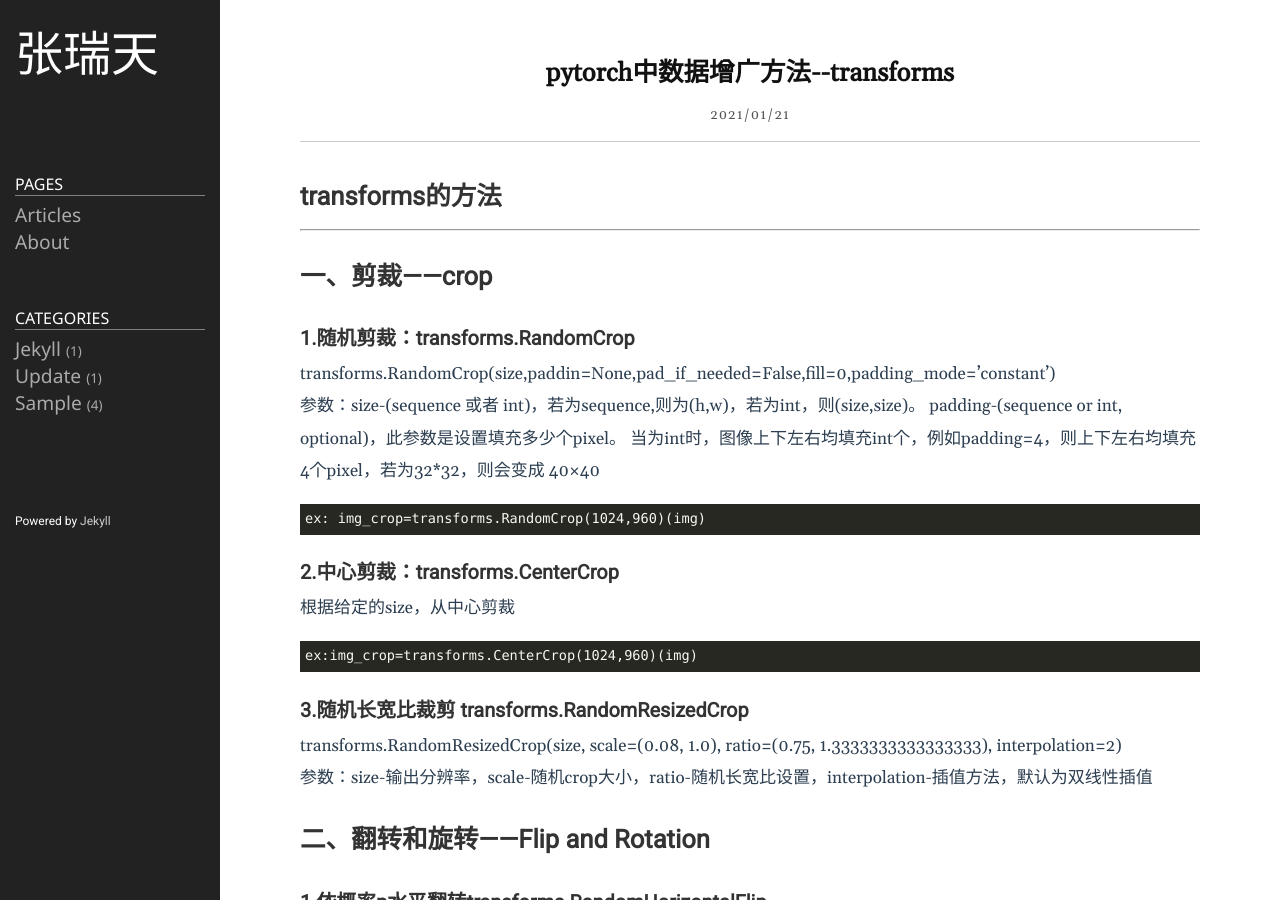
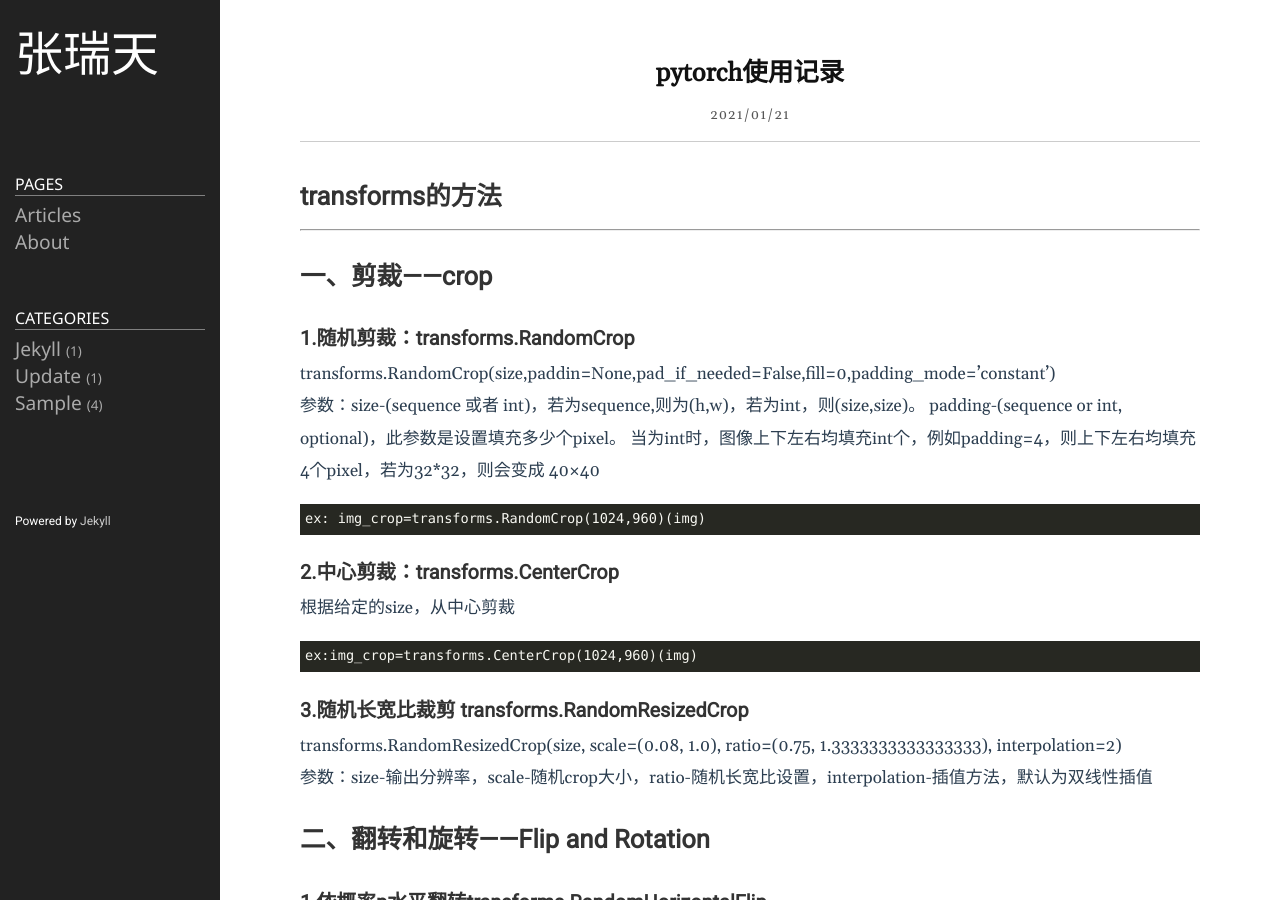
Before and after one commit to RoutineZ/routinez.github.io, a Jekyll site: the page built from _posts/2021-1-21-transforms.markdown, in a window 1280 px wide and 900 px high. Built offline with Jekyll 4.4.1, drawn with Linux system fonts in a browser that asks for light colours.

Commit message:
修改文件: _posts/2021-1-21-transforms.markdown

```diff
--- a/_posts/2021-1-21-transforms.markdown
+++ b/_posts/2021-1-21-transforms.markdown
@@ -1,6 +1,6 @@
 ---
 layout: post
-title: pytorch中数据增广方法--transforms
+title: pytorch使用记录
 date: 2021-01-21 14:59:23 +0900
 category: sample
 ---
```
Also changed, not shown: other parts of _posts/2021-1-21-transforms.markdown (+5 -0 lines).
